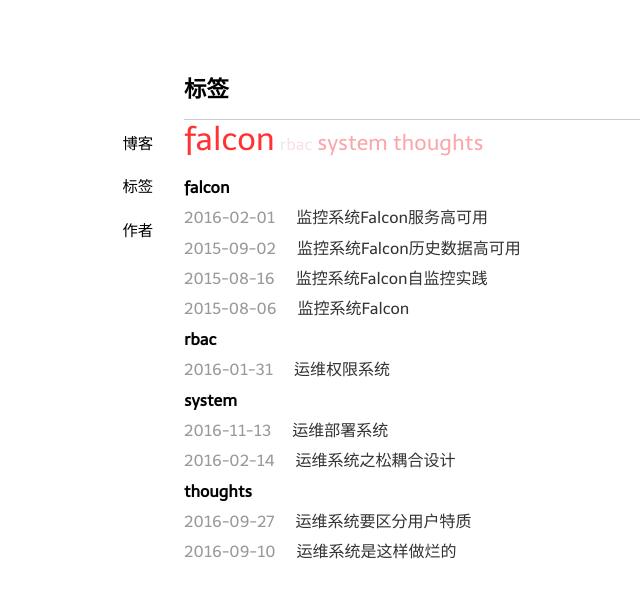
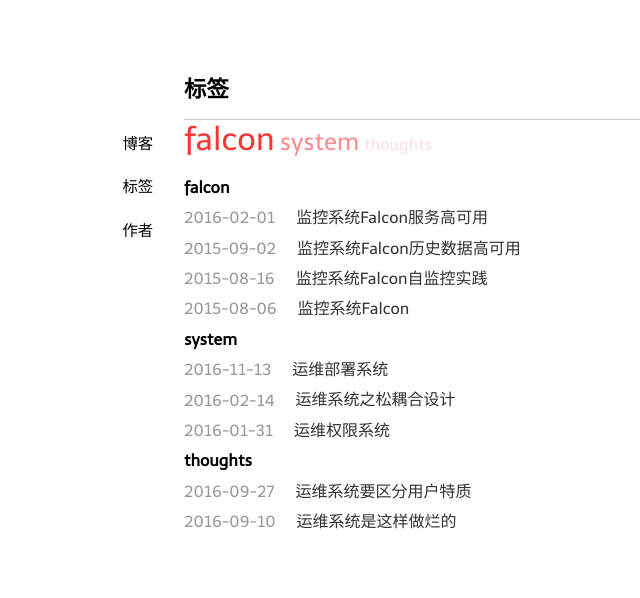
Before and after one commit to niean/niean.github.io, a Jekyll site: the page built from tags/index.md, in a window 1280 px wide. Shown: the top 598 px of the page, without its empty margins (81-721 px from the left). Built offline with Jekyll 4.4.1, drawn with Linux system fonts in a browser that asks for light colours.

Commit message:
change rabc type

```diff
--- a/_posts/2016-01-31-rbac1.markdown
+++ b/_posts/2016-01-31-rbac1.markdown
@@ -3,7 +3,7 @@ layout: post
 title: 运维权限系统
 date: 2016-01-31 18:00
 tags:
-  - rbac
+  - system
 ---
 
 年关将近，终于有了一点时间。研究了下小米的运维权限体系，结合自己过往的经验，整理了下运维权限系统相关的设计思路。欢迎各位行家拍砖。
```
